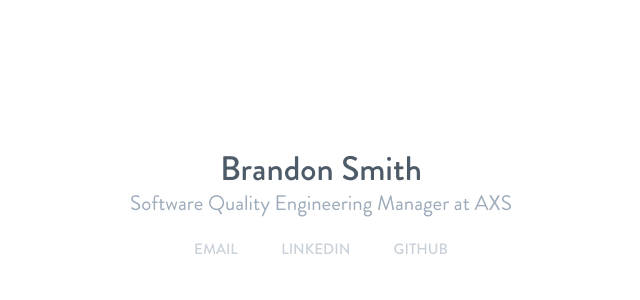
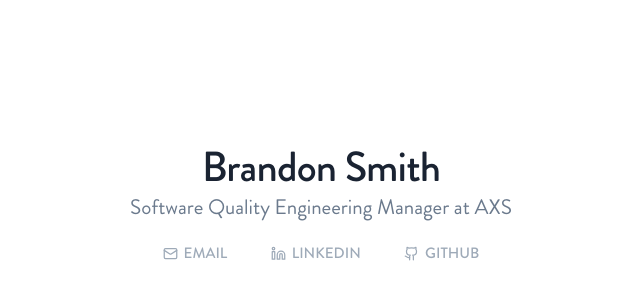
Before and after one commit to smithbr/smithbr.github.io, a plain HTML site: page index.html in a window 1280 px wide. Shown: the part 198-498 px from the top of the page, without its empty margins (319-959 px from the left). Drawn offline with Linux system fonts and the light colour scheme.

Commit message:
Refresh design: icons, typography, contrast, fade-in, remove legacy code

```diff
--- a/assets/style.css
+++ b/assets/style.css
@@ -1,25 +1,25 @@
 :root {
   --color-bg: #ffffff;
-  --color-title: #4D5A68;
-  --color-desc: #9DABBA;
-  --color-nav: #C8D0D9;
-  --color-link-hover: #4D5A68;
+  --color-title: #1a2332;
+  --color-desc: #6b7a8d;
+  --color-nav: #9eaab8;
+  --color-link-hover: #1a2332;
 }
 
 [data-theme="light"] {
   --color-bg: #ffffff;
-  --color-title: #4D5A68;
-  --color-desc: #9DABBA;
-  --color-nav: #C8D0D9;
-  --color-link-hover: #4D5A68;
+  --color-title: #1a2332;
+  --color-desc: #6b7a8d;
+  --color-nav: #9eaab8;
+  --color-link-hover: #1a2332;
 }
 
 [data-theme="dark"] {
   --color-bg: #181a1b;
-  --color-title: #C5C1B8;
-  --color-desc: #B6B1A6;
-  --color-nav: #D5D2CC;
-  --color-link-hover: #C5C1B8;
+  --color-title: #e4e1da;
+  --color-desc: #9b9589;
+  --color-nav: #6b6560;
+  --color-link-hover: #e4e1da;
 }
 
 @font-face {
@@ -47,12 +47,13 @@
   width: 100%;
   height: 100%;
   position: fixed;
-  display: -webkit-flex;
-  display: -ms-flexbox;
   display: flex;
-  -webkit-align-items: center;
-  -ms-flex-align: center;
   align-items: center;
+}
+
+@keyframes fadein {
+  from { opacity: 0; transform: translateY(8px); }
+  to   { opacity: 1; transform: translateY(0); }
 }
 
 .container {
@@ -60,6 +61,7 @@
   width: 100%;
   text-align: center;
   font-family: "Brandon Grotesque";
+  animation: fadein 0.5s ease-out;
 }
 
 .container nav {
@@ -69,14 +71,25 @@
   text-transform: uppercase;
 }
 
+.container nav a {
+  display: inline-flex;
+  align-items: center;
+  gap: 6px;
+}
+
 .container nav a+a {
   margin-left: 40px;
 }
 
+.container nav svg {
+  flex-shrink: 0;
+}
+
 h1 {
   color: var(--color-title);
-  font-size: 34px;
+  font-size: 42px;
   font-weight: 500;
+  letter-spacing: -0.02em;
   margin-bottom: -5px;
 }
 
--- a/index.html
+++ b/index.html
@@ -10,10 +10,6 @@
     <meta name="author" content="Brandon Smith">
 
     <link rel="stylesheet" href="assets/style.css">
-
-    <!--[if lt IE 9]>
-      <script src="https://cdnjs.cloudflare.com/ajax/libs/html5shiv/3.7.3/html5shiv.js"></script>
-    <![endif]-->
 
     <script type="text/javascript" async>
       [].forEach.call(document.querySelectorAll("a"), function(element) {
@@ -32,9 +28,18 @@
       <h1>Brandon Smith</h1>
       <h2>Software Quality Engineering Manager at <a href="https://www.axs.com/">AXS</a></h2>
       <nav>
-        <a href="mailto:&#099;&#111;&#110;&#116;&#097;&#099;&#116;&#064;&#098;&#115;&#109;&#105;&#116;&#104;&#046;&#101;&#109;&#097;&#105;&#108;?subject=Let's catch up!">Email</a>
-        <a href="https://www.linkedin.com/in/smithbr">LinkedIn</a>
-        <a href="https://github.com/smithbr">GitHub</a>
+        <a href="mailto:&#099;&#111;&#110;&#116;&#097;&#099;&#116;&#064;&#098;&#115;&#109;&#105;&#116;&#104;&#046;&#101;&#109;&#097;&#105;&#108;?subject=Let's catch up!">
+          <svg xmlns="http://www.w3.org/2000/svg" width="15" height="15" viewBox="0 0 24 24" fill="none" stroke="currentColor" stroke-width="2" stroke-linecap="round" stroke-linejoin="round"><rect width="20" height="16" x="2" y="4" rx="2"/><path d="m22 7-8.97 5.7a1.94 1.94 0 0 1-2.06 0L2 7"/></svg>
+          Email
+        </a>
+        <a href="https://www.linkedin.com/in/smithbr">
+          <svg xmlns="http://www.w3.org/2000/svg" width="15" height="15" viewBox="0 0 24 24" fill="none" stroke="currentColor" stroke-width="2" stroke-linecap="round" stroke-linejoin="round"><path d="M16 8a6 6 0 0 1 6 6v7h-4v-7a2 2 0 0 0-2-2 2 2 0 0 0-2 2v7h-4v-7a6 6 0 0 1 6-6z"/><rect width="4" height="12" x="2" y="9"/><circle cx="4" cy="4" r="2"/></svg>
+          LinkedIn
+        </a>
+        <a href="https://github.com/smithbr">
+          <svg xmlns="http://www.w3.org/2000/svg" width="15" height="15" viewBox="0 0 24 24" fill="none" stroke="currentColor" stroke-width="2" stroke-linecap="round" stroke-linejoin="round"><path d="M15 22v-4a4.8 4.8 0 0 0-1-3.5c3 0 6-2 6-5.5.08-1.25-.27-2.48-1-3.5.28-1.15.28-2.35 0-3.5 0 0-1 0-3 1.5-2.64-.5-5.36-.5-8 0C6 2 5 2 5 2c-.3 1.15-.3 2.35 0 3.5A5.403 5.403 0 0 0 4 9c0 3.5 3 5.5 6 5.5-.39.49-.68 1.05-.85 1.65-.17.6-.22 1.23-.15 1.85v4"/><path d="M9 18c-4.51 2-5-2-7-2"/></svg>
+          GitHub
+        </a>
       </nav>
     </div>
 
@@ -50,15 +55,5 @@
         applyTheme(e.matches);
       });
     </script>
-
-    <script>
-      (function(i,s,o,g,r,a,m){i['GoogleAnalyticsObject']=r;i[r]=i[r]||function(){
-      (i[r].q=i[r].q||[]).push(arguments)},i[r].l=1*new Date();a=s.createElement(o),
-      m=s.getElementsByTagName(o)[0];a.async=1;a.src=g;m.parentNode.insertBefore(a,m)
-      })(window,document,'script','https://www.google-analytics.com/analytics.js','ga');
-
-      ga('create', 'UA-40098391-4', 'auto');
-      ga('send', 'pageview');
-    </script>
   </body>
 </html>
```
